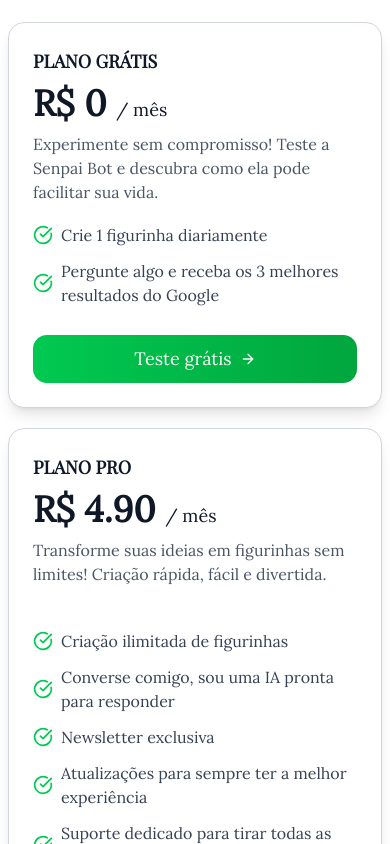
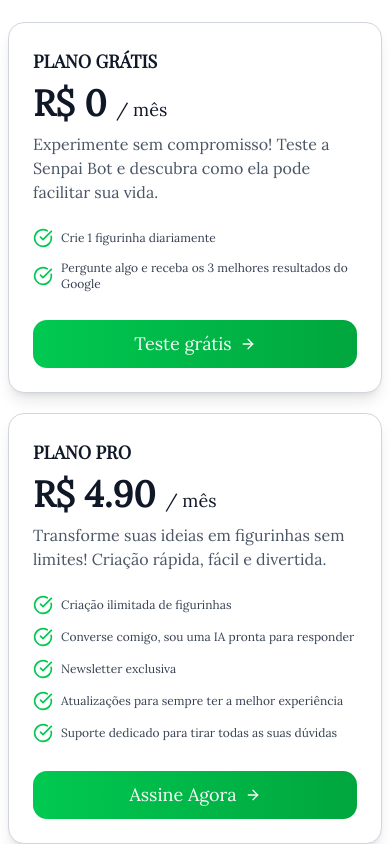
Before and after one commit to PedroMarques391/senpaiLP, a Next.js app: page / in a window 390 px wide. Shown: the part 6320-7164 px from the top of the page. Built offline with nearby package versions, Linux system fonts and the light colour scheme.

Commit message:
fix: Corrigindo referẽncias para animações.

```diff
--- a/src/components/Services.tsx
+++ b/src/components/Services.tsx
@@ -19,16 +19,18 @@ const Services = ({ service,
     description,
     characteristics,
     textButton }: IServicesInterface): React.JSX.Element => {
+
     const ref = useRef(null)
     const isInView = useInView(ref)
 
+    const listRef = useRef(null)
+    const isInListView = useInView(listRef)
+
     return (
-        <div className="max-w-[400px] bg-white rounded-2xl shadow-lg p-6 border border-gray-300 flex flex-col h-full">
-            <div className=" h-40">
+        <div className="max-w-[400px] bg-white rounded-2xl shadow-lg p-6 border border-gray-300 flex flex-col h-auto md:h-full">
+            <div className="">
                 <motion.h1
-                    initial={{ opacity: 0, y: -20 }}
-                    animate={{ opacity: 1, y: 0 }}
-                    transition={{ type: 'spring', stiffness: 100 }}
+
                     className="text-lg font-bold text-gray-900 uppercase"
                 >
                     {service}
@@ -46,7 +48,7 @@ const Services = ({ service,
                     initial={{ opacity: 0, y: -20 }}
                     animate={{ opacity: isInView ? 1 : 0, y: isInView ? 0 : -20 }}
                     transition={{ type: 'spring', stiffness: 100, delay: 0.4 }}
-                    className="text-gray-600 mt-2"
+                    className="text-gray-600  md:text-base py-2"
                 >
                     {description}
                 </motion.p>
@@ -55,13 +57,14 @@ const Services = ({ service,
             <ul className="mt-4 space-y-3 text-gray-700 flex-grow">
                 {characteristics.map((item, index) => (
                     <motion.li
-                        ref={ref}
+                        ref={listRef}
                         initial={{ opacity: 0 }}
-                        animate={{ opacity: isInView ? 1 : 0 }}
+                        animate={{ opacity: isInListView ? 1 : 0 }}
                         transition={{ type: 'tween', ease: 'easeInOut', duration: index }}
-                        key={index} className="flex items-center gap-2">
+                        key={index}
+                        className="flex items-center gap-2">
                         <CheckCircle className="text-green-500 w-5 h-5" />
-                        <p className=' flex-1'>{item}</p>
+                        <p className='flex-1 text-xs md:text-base'>{item}</p>
                     </motion.li>
                 ))}
             </ul>
```
